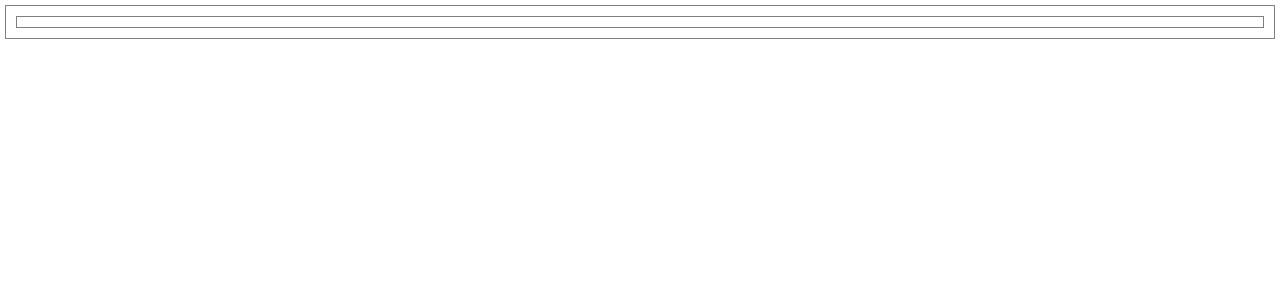
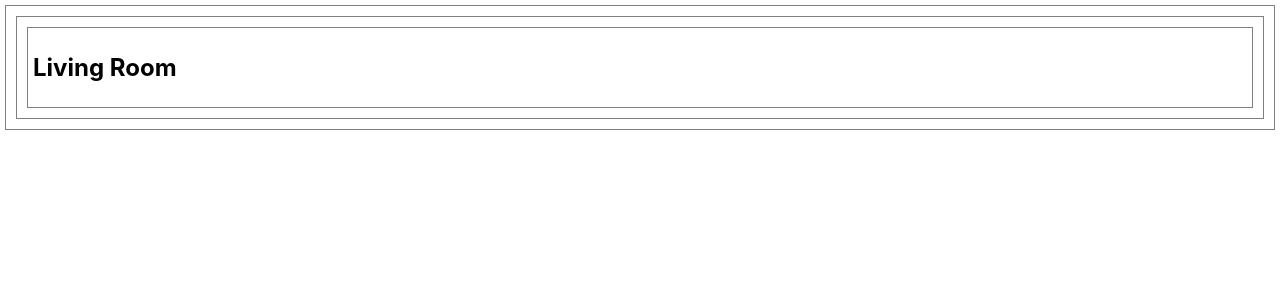
Before and after one commit to dneece522/floorplan-lab, a React (Create React App) app: page / in a window 1280 px wide. Shown: the top 300 px of the page. Built offline with nearby package versions, Linux system fonts and the light colour scheme.

Commit message:
render LivingRoom in the browser

```diff
--- a/src/App.js
+++ b/src/App.js
@@ -1,9 +1,10 @@
 import './App.css';
+import FloorPlan from './FloorPlan';
 
 function App() {
   return (
     <div className="App">
-
+      <FloorPlan />
     </div>
   );
 }
--- a/src/FloorPlan.jsx
+++ b/src/FloorPlan.jsx
@@ -1,8 +1,10 @@
-
+import LivingRoom from "./LivingRoom"
 
 const FloorPlan = () => {
   return (
-
+    < >
+      <div><LivingRoom /></div>
+    </>
   )
 }
 
--- a/src/LivingRoom.jsx
+++ b/src/LivingRoom.jsx
@@ -0,0 +1,7 @@
+const LivingRoom = () => {
+  return (
+    <h2>Living Room</h2>
+  )
+}
+
+export default LivingRoom
```
